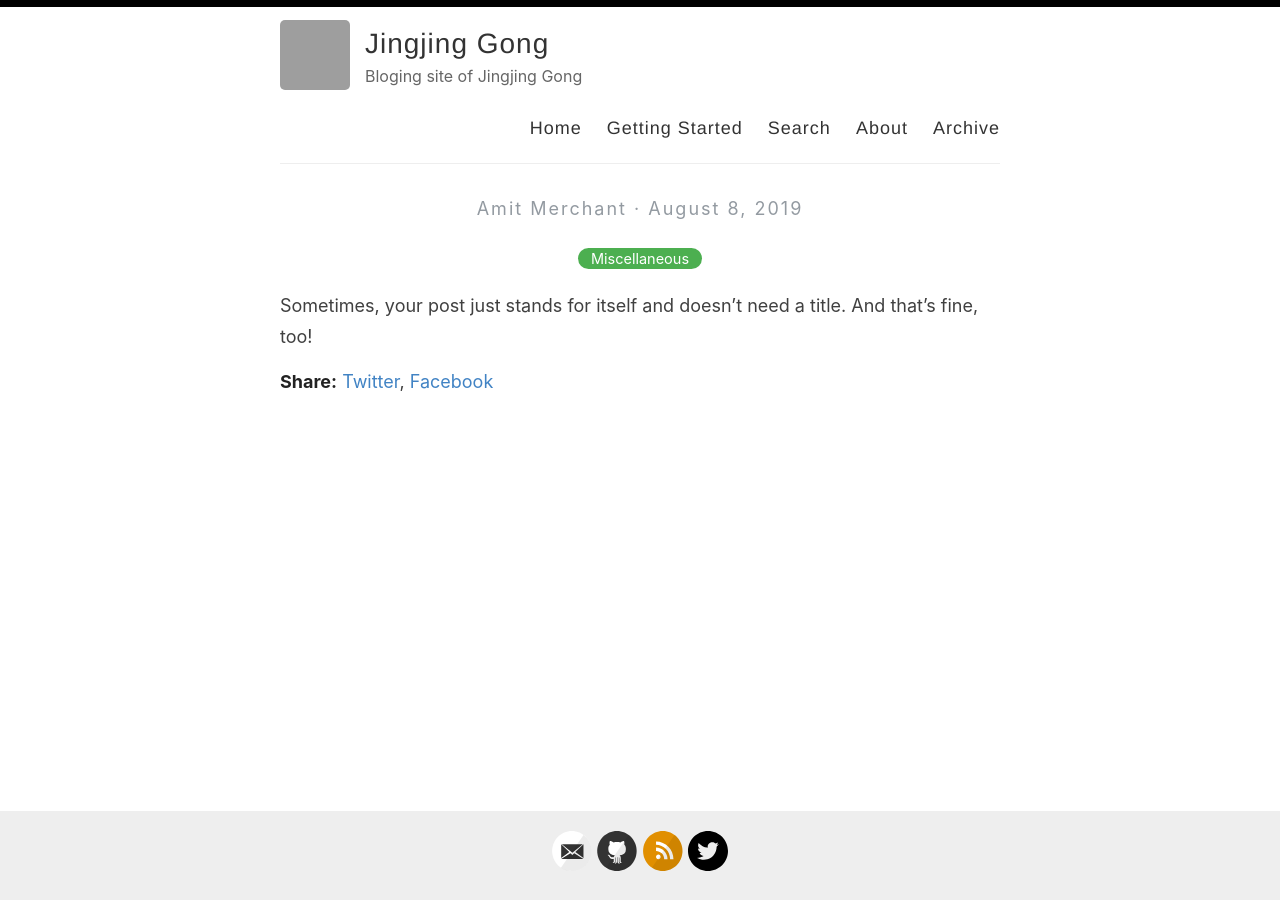
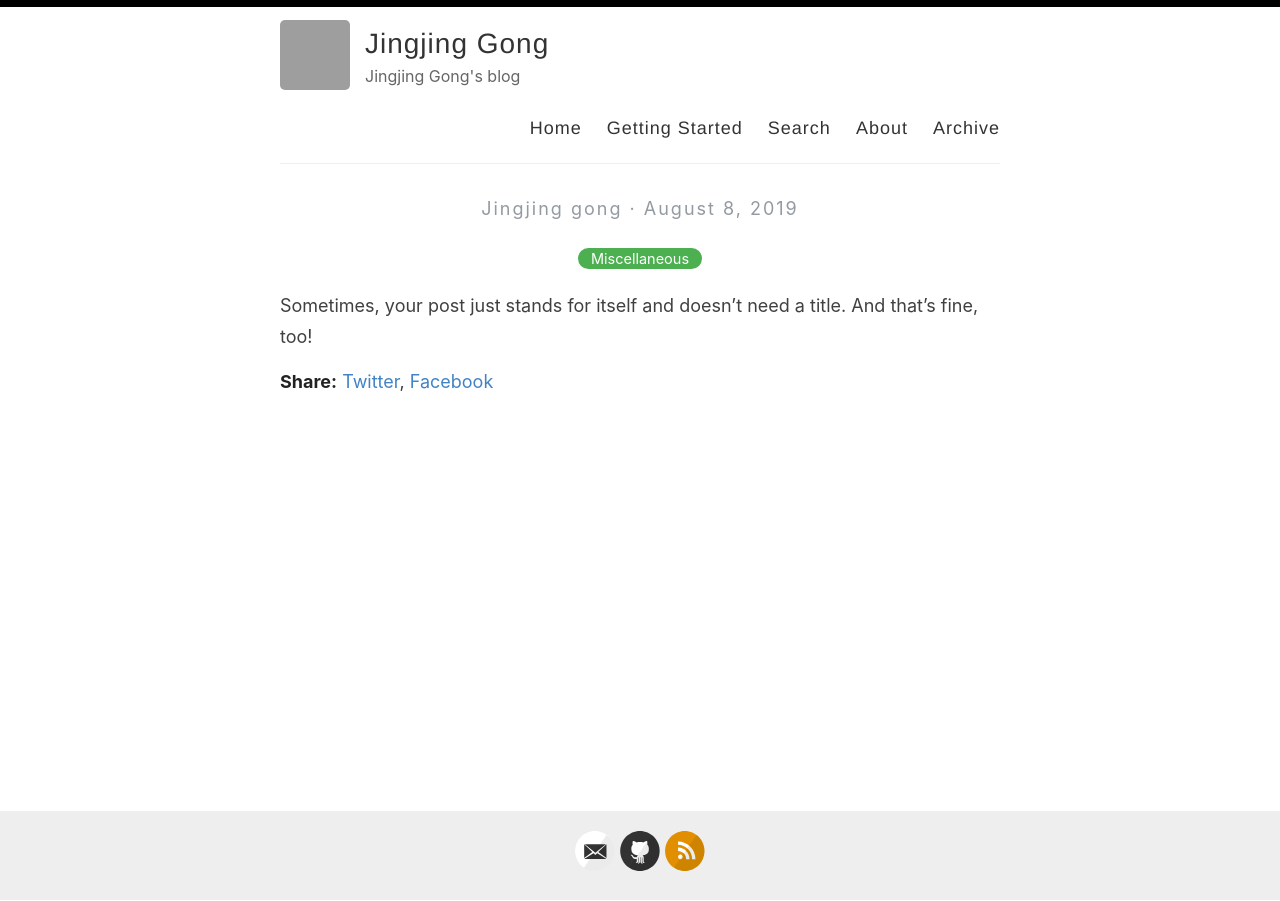
Before and after one commit to jingjing-gong/page, a Jekyll site: the page built from _posts/2019-08-08-no-title-posts.md, in a window 1280 px wide. Built offline with Jekyll 4.4.1, drawn with Linux system fonts in a browser that asks for light colours; grey boxes are pictures that could not be loaded.

Commit message:
update profile

```diff
--- a/_config.yml
+++ b/_config.yml
@@ -6,10 +6,10 @@
 name: Jingjing Gong
 
 # Name of the author
-author: Amit Merchant
+author: Jingjing gong
 
 # Short bio or description (displayed in the header)
-description: Bloging site of Jingjing Gong
+description: Jingjing Gong's blog
 
 # URL of your avatar or profile pic (you could use your GitHub profile pic)
 avatar: /images/profile.jpg
@@ -24,12 +24,12 @@ footer-links:
   email: jerrikeph@gmail.com
   facebook:
   flickr:
-  github: amitmerchant1990/reverie
+  github: jerrikeph
   instagram:
   linkedin:
   pinterest:
   rss: rss
-  twitter: amit_merchant
+  twitter:
   stackoverflow:
   youtube: # channel/<your_long_string> or user/<user-name>
   googleplus: # anything in your profile username that comes after plus.google.com/
@@ -41,15 +41,15 @@ footer-links:
 disqus:
 
 # Enter your Google Analytics web tracking code (e.g. UA-2110908-2) to activate tracking
-google_analytics: UA-43339302-11
+google_analytics: G-JJSFV70915
 
 # For newer "GA4" analytics, use the following instead of the "UA" entry above
 #google_analytics_ga4: G-GABC1DEFG
 
 # Your website URL (e.g. http://amitmerchant1990.github.io or http://www.amitmerchant.com)
 # Used for Sitemap.xml and your RSS feed
-url: http://www.amitmerchant.com/reverie
-enforce_ssl: https://www.amitmerchant.com/reverie
+url: https://page.jjgong.cloud
+enforce_ssl: https://page.jjgong.cloud
 
 # If you're hosting your site at a Project repository on GitHub pages
 # (http://yourusername.github.io/repository-name)
```
